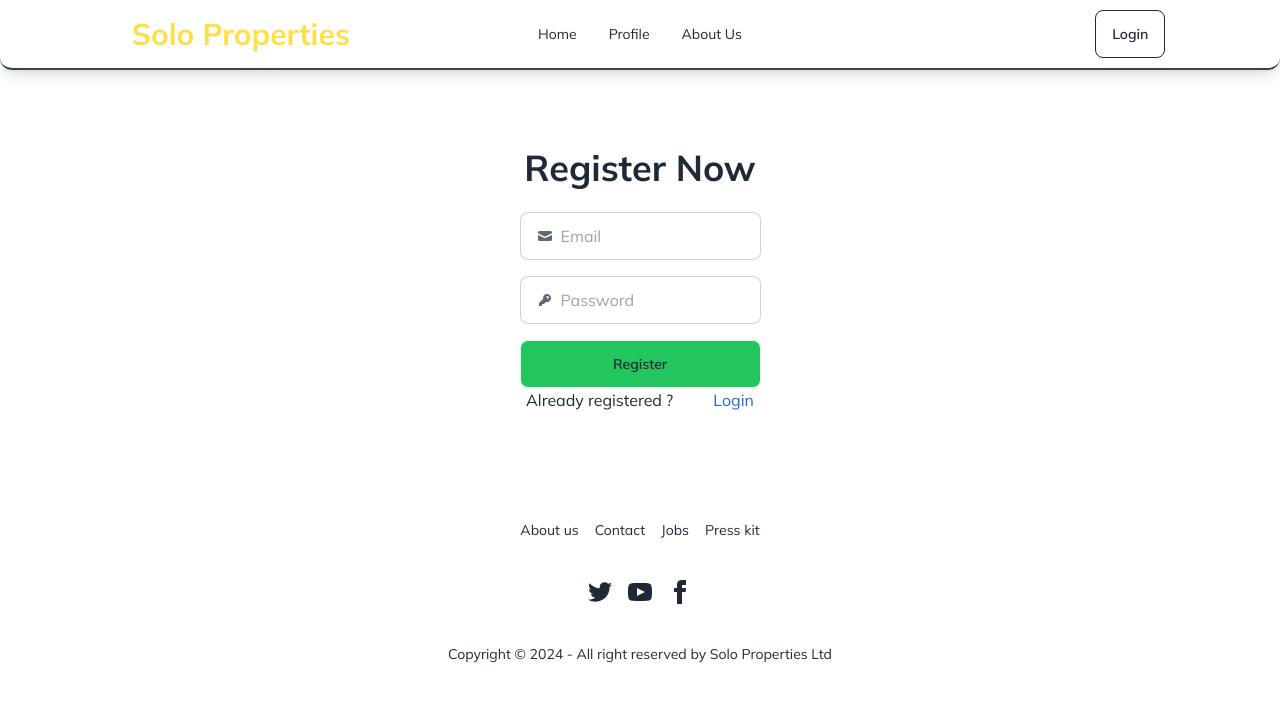
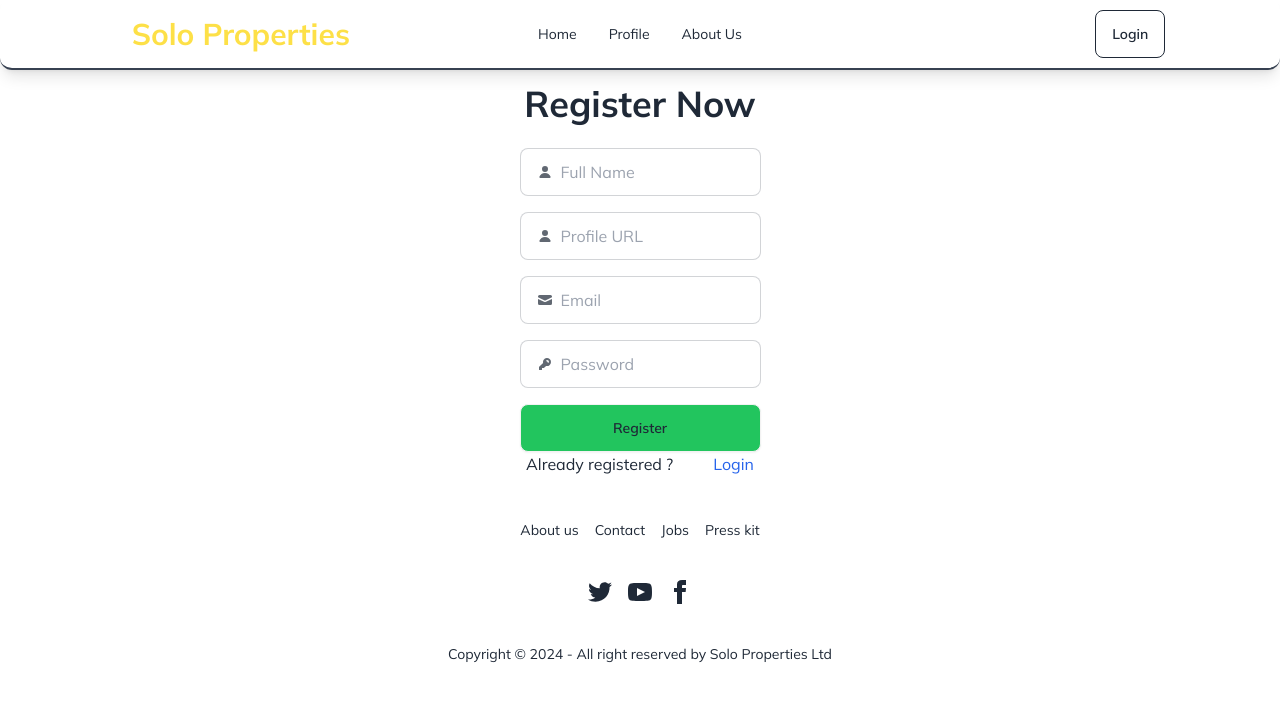
Before and after one commit to nadim93380/solo-properties, a React (Vite) app: page /register in a window 1280 px wide. Shown: the top 702 px of the page. Built offline with nearby package versions, Linux system fonts and the light colour scheme; no server answers.

Commit message:
name and photo collection added and showed on navbar

```diff
--- a/src/Common/Navbar.jsx
+++ b/src/Common/Navbar.jsx
@@ -56,7 +56,7 @@ const Navbar = () => {
                                     </div>
                                 </div>
                                 <ul tabIndex={0} className="menu menu-sm dropdown-content mt-3 z-[1] p-2 shadow bg-base-100 rounded-box w-52">
-                                    <li>{user.displayName}</li>
+                                    <li className="text-center font-bold text-sm">{user.displayName?user.displayName:"Name Not Provided"}</li>
                                     <li><Link to='/profile'>Profile</Link></li>
                                     <li><button onClick={logOut}>Logout</button></li>
                                 </ul>
--- a/src/Pages/Register.jsx
+++ b/src/Pages/Register.jsx
@@ -6,6 +6,7 @@ import { useNavigate } from 'react-router-dom'
 
 
 import 'react-toastify/dist/ReactToastify.css';
+import { updateProfile } from "firebase/auth";
 
 
 const Register = () => {
@@ -15,12 +16,16 @@ const Register = () => {
     const handleSignUp = (e) => {
         e.preventDefault()
         const email = e.target.email.value
+        const name = e.target.name.value
+        const photo = e.target.photo.value
         const password = e.target.password.value
-        console.log(email, password)
+        console.log(email, password,name,photo)
 
         creatUser(email, password)
             .then(result => {
-                console.log(result.user)
+                updateProfile(result.user, {
+                    displayName: name, photoURL: photo
+                })
                 toast("User Created Successfully")
                 navigate('/')
             })
@@ -37,6 +42,14 @@ const Register = () => {
             <div className="flex flex-col justify-center h-[50vh] items-center">
                 <h3 className="text-4xl font-bold mb-6">Register Now</h3>
                 <form onSubmit={handleSignUp} className="space-y-4">
+                    <label className="input input-bordered flex items-center gap-2">
+                        <svg xmlns="http://www.w3.org/2000/svg" viewBox="0 0 16 16" fill="currentColor" className="w-4 h-4 opacity-70"><path d="M8 8a3 3 0 1 0 0-6 3 3 0 0 0 0 6ZM12.735 14c.618 0 1.093-.561.872-1.139a6.002 6.002 0 0 0-11.215 0c-.22.578.254 1.139.872 1.139h9.47Z" /></svg>
+                        <input type="text" name="name" className="grow" placeholder="Full Name" />
+                    </label>
+                    <label className="input input-bordered flex items-center gap-2">
+                        <svg xmlns="http://www.w3.org/2000/svg" viewBox="0 0 16 16" fill="currentColor" className="w-4 h-4 opacity-70"><path d="M8 8a3 3 0 1 0 0-6 3 3 0 0 0 0 6ZM12.735 14c.618 0 1.093-.561.872-1.139a6.002 6.002 0 0 0-11.215 0c-.22.578.254 1.139.872 1.139h9.47Z" /></svg>
+                        <input type="text" name="photo" className="grow" placeholder="Profile URL" />
+                    </label>
                     <label className="input input-bordered flex items-center gap-2">
                         <svg xmlns="http://www.w3.org/2000/svg" viewBox="0 0 16 16" fill="currentColor" className="w-4 h-4 opacity-70"><path d="M2.5 3A1.5 1.5 0 0 0 1 4.5v.793c.026.009.051.02.076.032L7.674 8.51c.206.1.446.1.652 0l6.598-3.185A.755.755 0 0 1 15 5.293V4.5A1.5 1.5 0 0 0 13.5 3h-11Z" /><path d="M15 6.954 8.978 9.86a2.25 2.25 0 0 1-1.956 0L1 6.954V11.5A1.5 1.5 0 0 0 2.5 13h11a1.5 1.5 0 0 0 1.5-1.5V6.954Z" /></svg>
                         <input type="email" name="email" className="grow" placeholder="Email" required />
```
